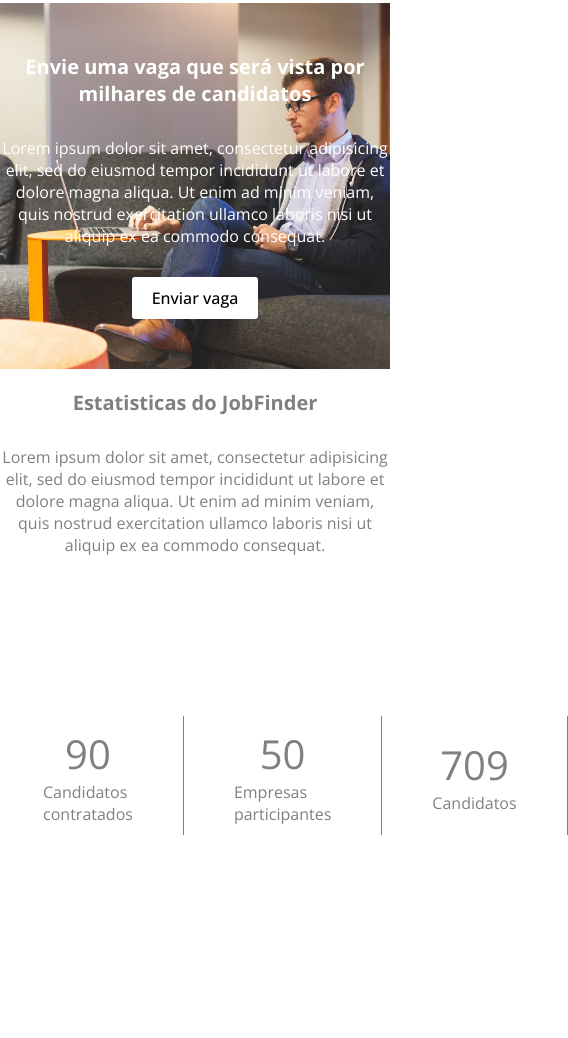
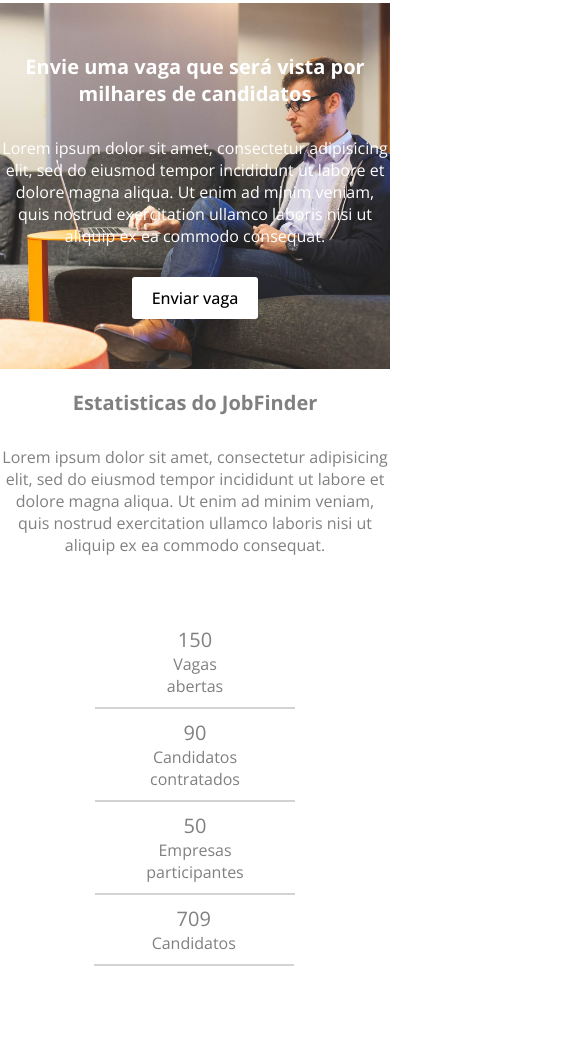
Before and after one commit to jeferson3/flexbox-site2, a plain HTML site: page index.html in a window 390 px wide. Shown: the part 1880-2918 px from the top of the page, 568 px wide, since content can reach past the window. After the commit the page ends 2896 px from the top, so only its background shows below. Drawn offline with nearby package versions, Linux system fonts and the light colour scheme.

Commit message:
Update style.css

```diff
--- a/styles/style.css
+++ b/styles/style.css
@@ -302,57 +302,42 @@ header nav ul li a:hover {
 
 
 /*job-status*/
+.list-box{
+	flex-wrap: wrap;
 
-.status-container {
-	width: 100%;
-}
-
-.title-center {
-	text-align: center;
-	color: grey;
-	margin: 50px 0 50px;
-	font-weight: 700;
-	font-size: 35px;
-}
-
-.p-center {
-	text-align: center;
-	color: grey;
-	width: 80%;
-	margin: 0 auto 100px auto;
-}
-
-.list-box {
-	display: flex;
-	width: 100%;
-	justify-content: center;
-	padding-bottom: 100px;
 }
 
 .box {
-	padding: 10px 50px 10px 50px;
-	margin: 100px 0 100px;
-	border-left: 1px solid grey;
-	display: flex;
-	flex-direction: column;
-	align-items: center;
-	justify-content: center;
+	padding: 10px 50px;
+	border-right: 2px solid lightgrey;
 	width: 200px;
+	text-align: center;
 }
 
-.box:nth-child(4) {
-	border-right: 1px solid grey;
+.box:nth-child(1) {
+	border-left: 2px solid lightgrey;
 }
 
-.box span {
-	color: grey;
-	font-size: 40px;
-	/*font-weight: 400;*/
+@media(max-width: 768px){
+	.box:nth-child(4) {
+		margin: 0 0.5px 0 -2px;
+		border-left: 2px solid lightgrey;
+	}
+}
+@media(max-width: 425px){
+	.box:nth-child(1){
+		border-left: none;
+	}
+	.box:nth-child(4){
+		border-left: none;
+	}
+	.box{
+		border: none;
+		border-bottom: 2px solid lightgrey;
+	}
 }
 
-.box p {
-	color: grey;
-}
+
 
 /*testmony*/
 
```
